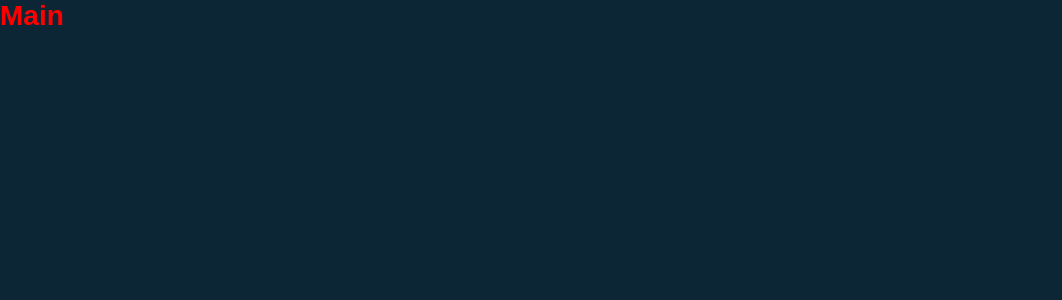
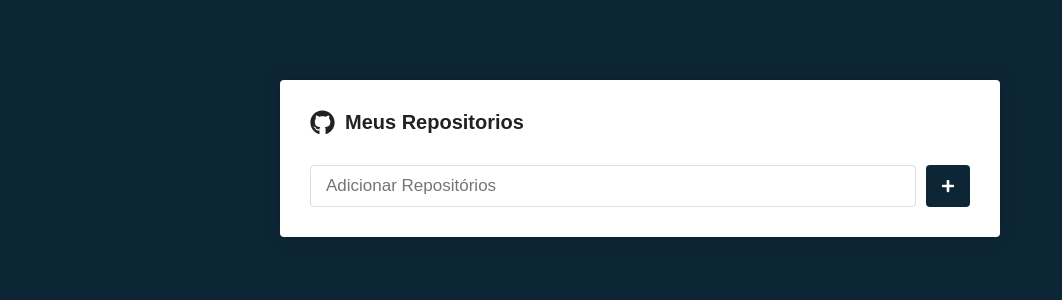
Before and after one commit to MouraPragana/github_repository, a React (Vite) app: page / in a window 1280 px wide. Shown: the top 300 px of the page, without its empty margins (0-1062 px from the left). Built offline with nearby package versions, Linux system fonts and the light colour scheme.

Commit message:
feat: finalizando aula - Estilizando pagina Main

```diff
--- a/package.json
+++ b/package.json
@@ -12,6 +12,7 @@
   "dependencies": {
     "react": "^18.2.0",
     "react-dom": "^18.2.0",
+    "react-icons": "^4.10.1",
     "react-router-dom": "^6.14.1",
     "styled-components": "^6.0.4"
   },
--- a/src/page/Main/index.tsx
+++ b/src/page/Main/index.tsx
@@ -1,5 +1,25 @@
-import { Title } from "./styles";
+import { Container, Form, SubmitButton } from "./styles";
+import { FaGithub, FaPlus } from "react-icons/fa";
 
 export function Main() {
-  return <Title>Main</Title>;
+  return (
+    <Container>
+      <h1>
+        <FaGithub size={25} />
+        Meus Repositorios
+      </h1>
+
+      <Form
+        onSubmit={() => {
+          console.log();
+        }}
+      >
+        <input type="text" placeholder="Adicionar Repositórios" />
+
+        <SubmitButton>
+          <FaPlus size={14} color="#FFF" />
+        </SubmitButton>
+      </Form>
+    </Container>
+  );
 }
--- a/src/page/Main/styles.ts
+++ b/src/page/Main/styles.ts
@@ -1,5 +1,45 @@
 import styled from "styled-components";
 
-export const Title = styled.h1`
-  color: #ff0000;
+export const Container = styled.div`
+  max-width: 720px;
+  background: #fff;
+  border-radius: 4px;
+  box-shadow: 0 0 20px rgba(0, 0, 0, 0.2);
+  padding: 30px;
+  margin: 80px auto;
+
+  h1 {
+    font-size: 20px;
+    display: flex;
+    flex-direction: row;
+    align-items: center;
+
+    svg {
+      margin-right: 10px;
+    }
+  }
 `;
+export const Form = styled.form`
+  margin-top: 30px;
+  display: flex;
+  flex-direction: row;
+
+  input {
+    flex: 1;
+    border: 1px solid #ddd;
+    padding: 10px 15px;
+    border-radius: 4px;
+    font-size: 17px;
+  }
+`;
+export const SubmitButton = styled.button`
+  background: #0d2636;
+  border: 0;
+  border-radius: 4px;
+  margin-left: 10px;
+  padding: 0 15px;
+  display: flex;
+  flex-direction: row;
+  justify-content: center;
+  align-items: center;
+`;
```
Also changed, not shown: 1 other file (tests, documents, lock files or other folders).
